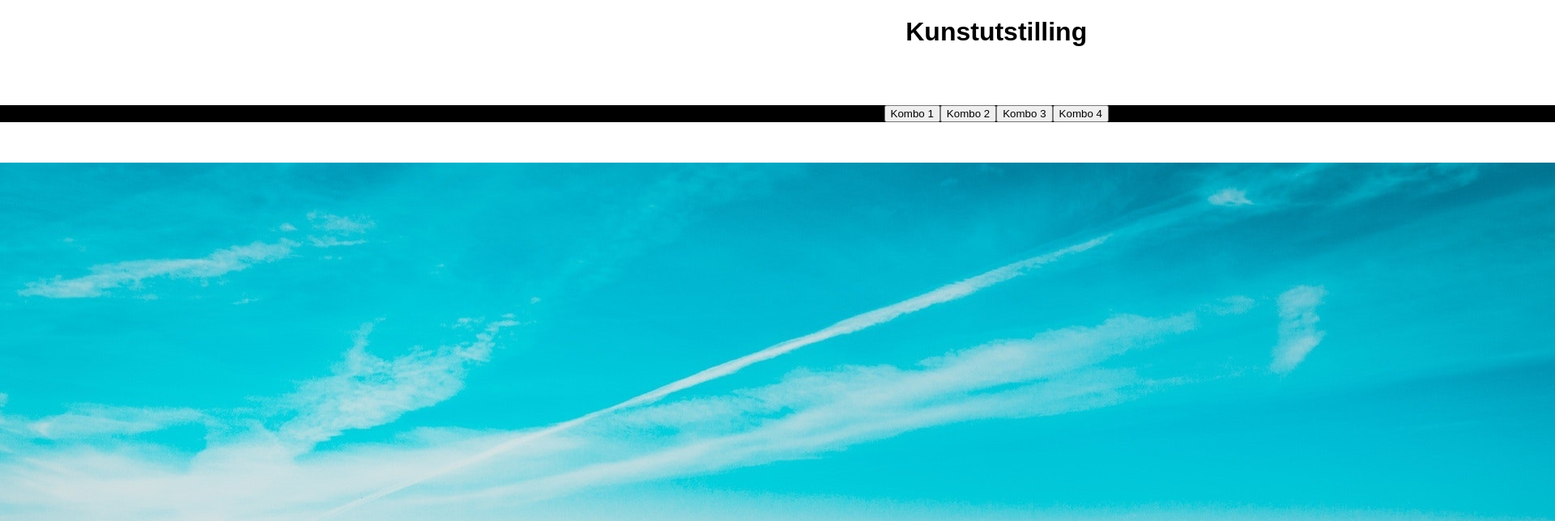
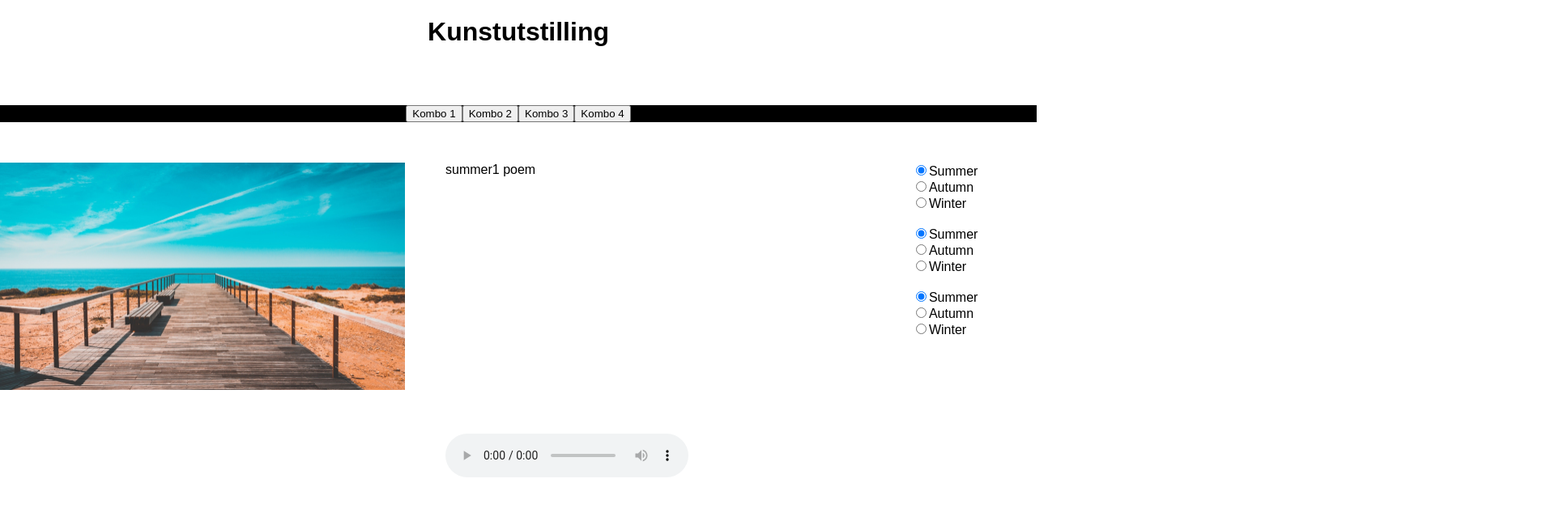
Before and after one commit to IT2810/it2810-webutvikling-h18-prosjekt-2-gruppe--07, a React (Create React App) app: page / in a window 1280 px wide. Shown: the top 644 px of the page at 81% size, 1920 px wide, since content can reach past the window. Built offline with nearby package versions, Linux system fonts and the light colour scheme.

Commit message:
Temporary image size changes in CSS.

```diff
--- a/src/App.css
+++ b/src/App.css
@@ -52,3 +52,8 @@
     grid-template-columns: 100%;
   }
 }
+
+
+.contentImage > img {
+  width: 500px;
+}
```
